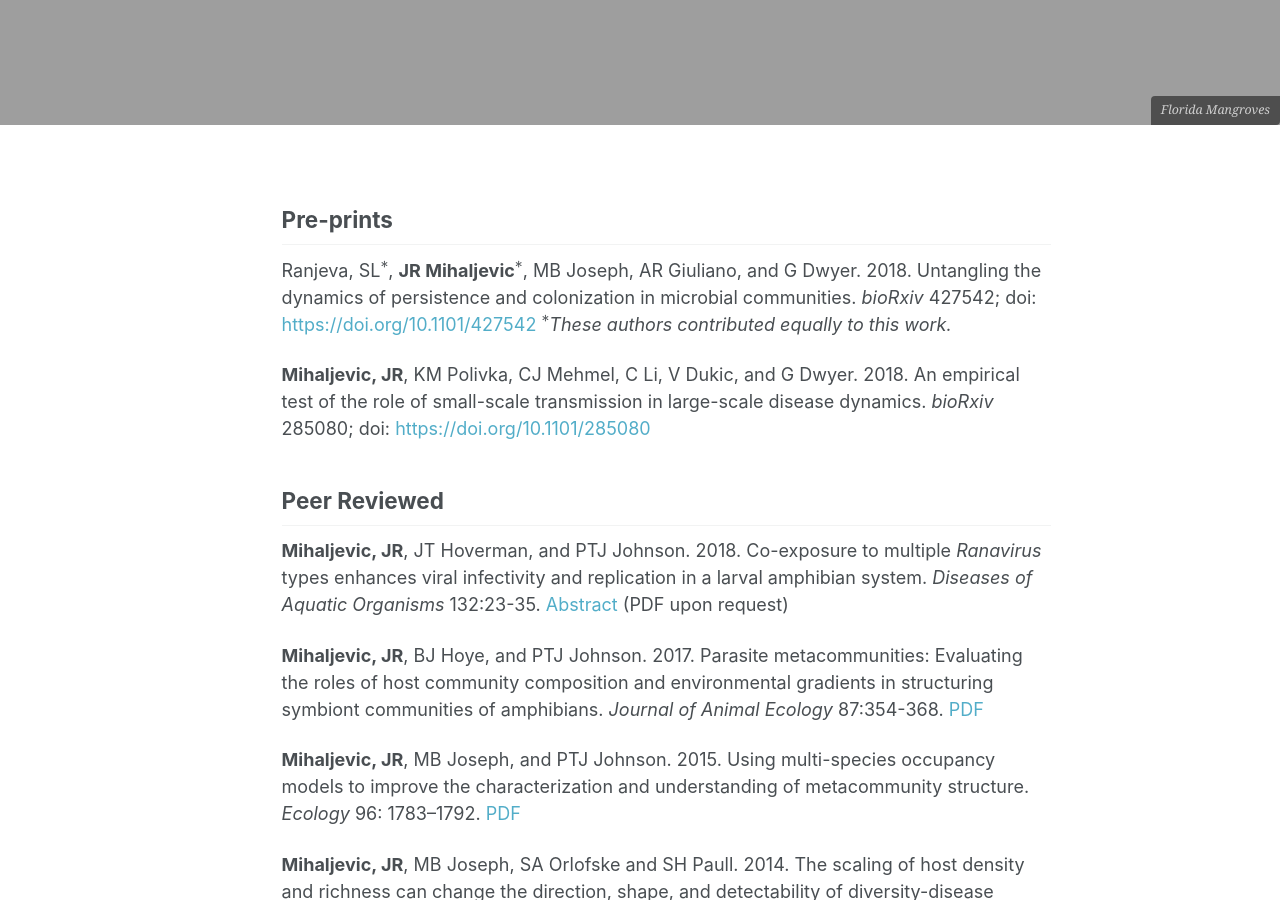
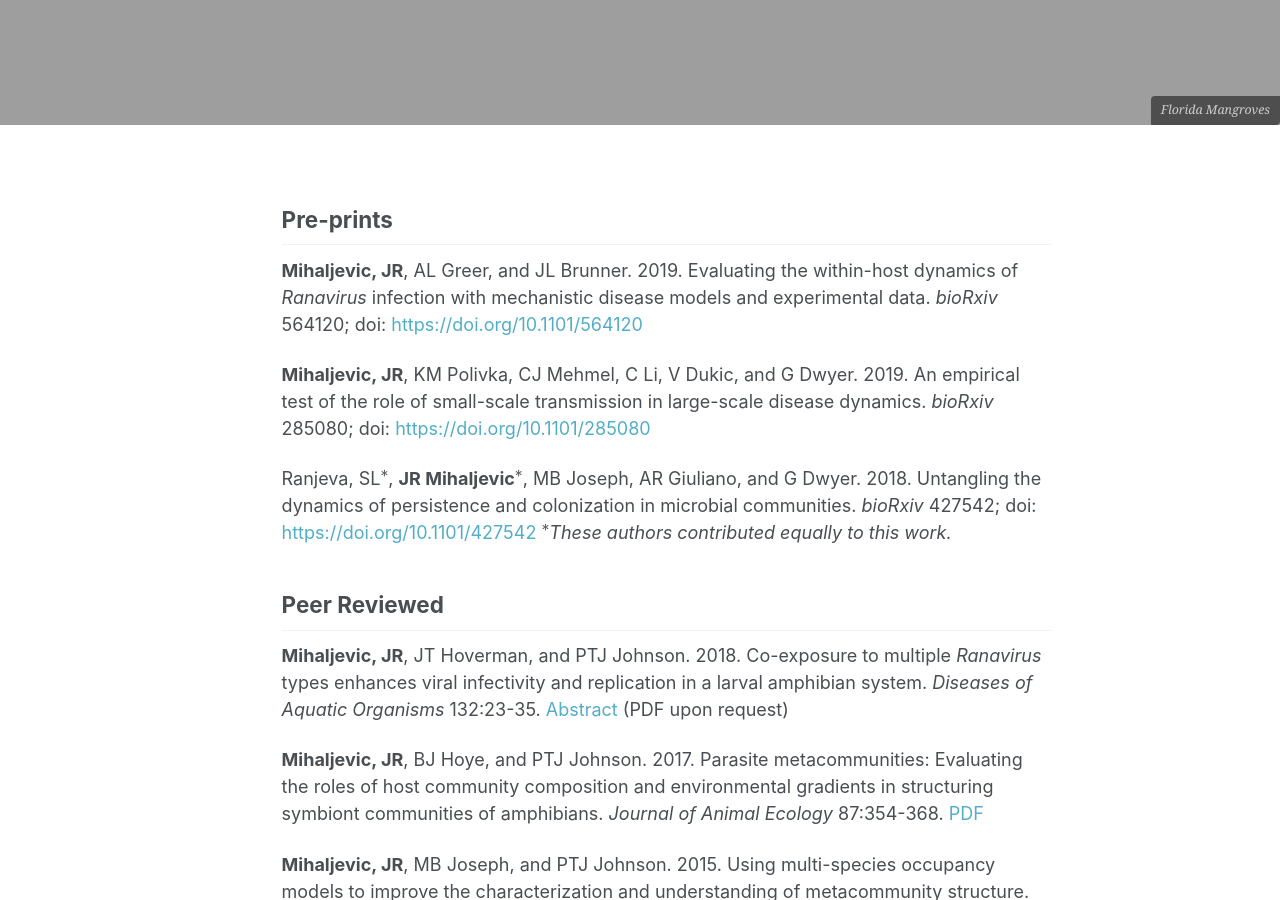
Before and after one commit to jrmihalj/jrmihalj.github.io, a Jekyll site: the page built from _pages/pubs.md, in a window 1280 px wide and 900 px high, scrolled down 917 px. Built offline with Jekyll 4.4.1, drawn with Linux system fonts in a browser that asks for light colours; formulas are drawn with MathJax 3; our own code applies the rules of GitHub Pages for plain Markdown files.

Commit message:
new pre-print

```diff
--- a/_pages/pubs.md
+++ b/_pages/pubs.md
@@ -10,10 +10,12 @@ permalink: /publications/
 
 ## Pre-prints
 
+**Mihaljevic, JR**, AL Greer, and JL Brunner. 2019. Evaluating the within-host dynamics of *Ranavirus* infection with mechanistic disease models and experimental data. *bioRxiv* 564120; doi: [https://doi.org/10.1101/564120](https://doi.org/10.1101/564120){:target="_blank"}
+
+**Mihaljevic, JR**, KM Polivka, CJ Mehmel, C Li, V Dukic, and G Dwyer. 2019. An empirical test of the role of small-scale transmission in large-scale disease dynamics. *bioRxiv* 285080; doi: [https://doi.org/10.1101/285080](https://doi.org/10.1101/285080){:target="_blank"}
+
 Ranjeva, SL$^{\*}$, **JR Mihaljevic**$^{\*}$, MB Joseph, AR Giuliano, and G Dwyer. 2018. Untangling the dynamics of persistence and colonization in microbial communities. *bioRxiv* 427542; doi: [https://doi.org/10.1101/427542](https://doi.org/10.1101/427542){:target="_blank"}
 $^{\*}$*These authors contributed equally to this work.*
-
-**Mihaljevic, JR**, KM Polivka, CJ Mehmel, C Li, V Dukic, and G Dwyer. 2018. An empirical test of the role of small-scale transmission in large-scale disease dynamics. *bioRxiv* 285080; doi: [https://doi.org/10.1101/285080](https://doi.org/10.1101/285080){:target="_blank"}
 
 
 ## Peer Reviewed
```
